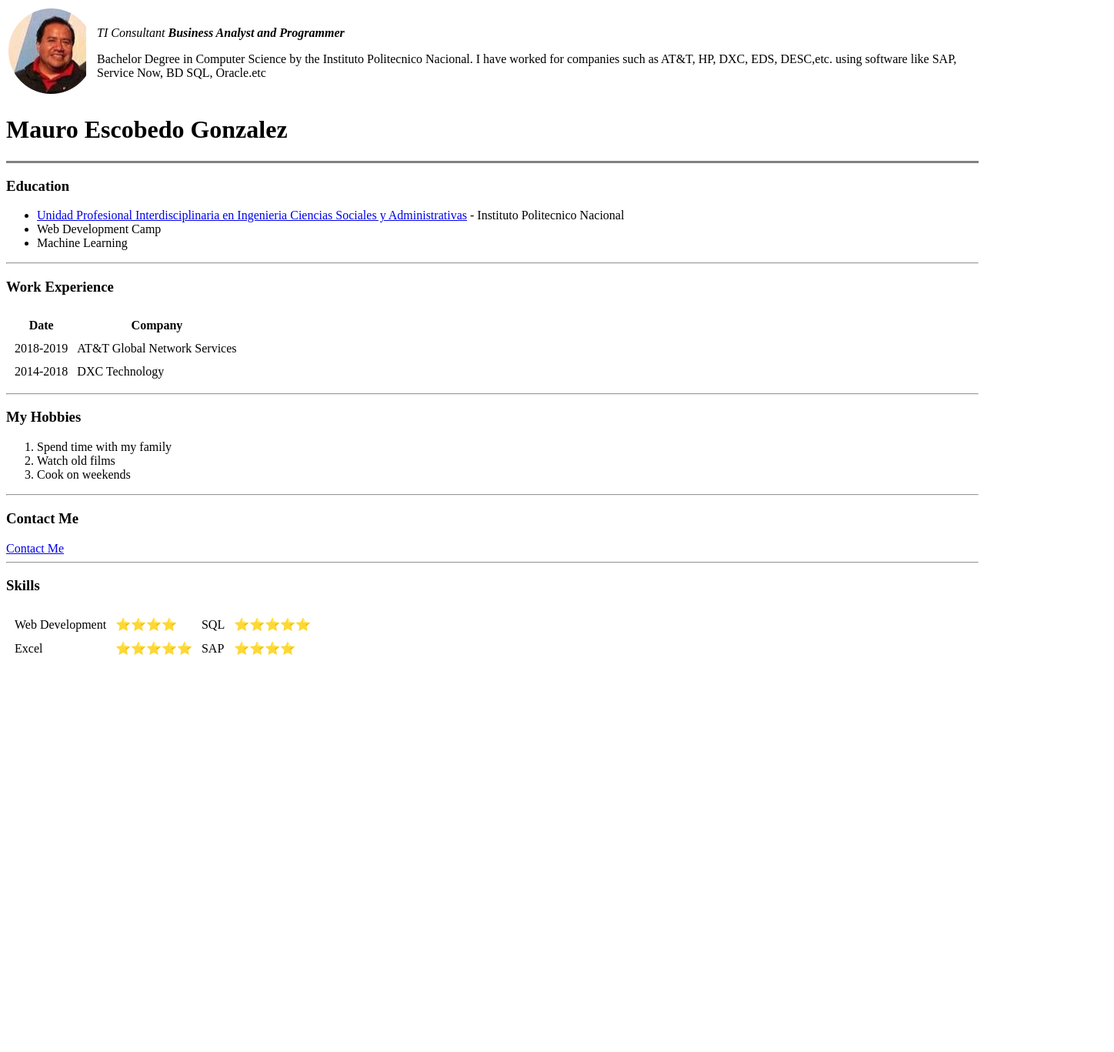
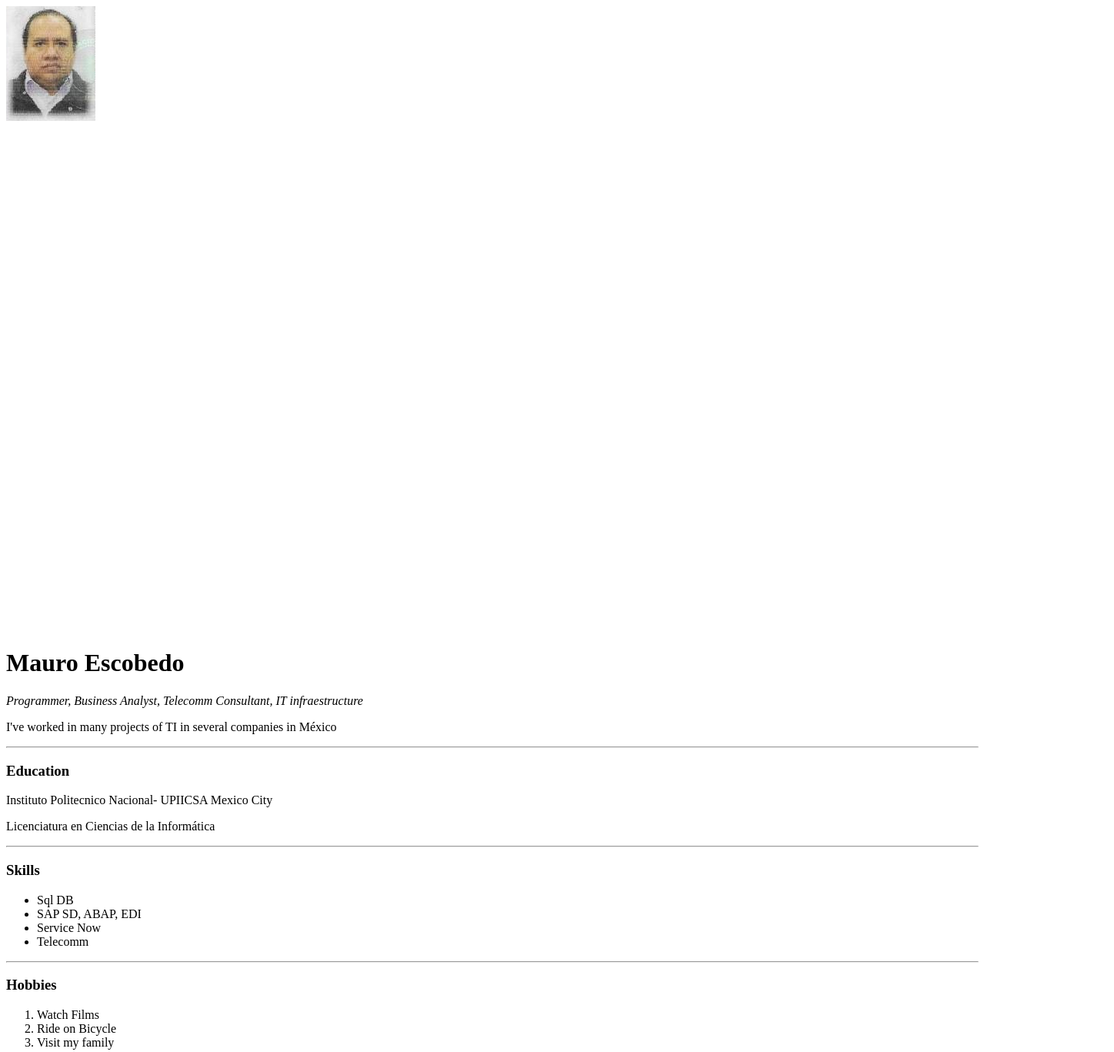
Before and after one commit to meg544/cv, a plain HTML site: page index.html in a window 1280 px wide. Shown: the top 1367 px of the page at 77% size, 1448 px wide, since content can reach past the window. Before the commit the page ends 871 px from the top, so only its background shows below. Drawn offline with Linux system fonts and the light colour scheme.

Commit message:
update index.html

```diff
--- a/index.html
+++ b/index.html
@@ -7,80 +7,35 @@
 </head>
 
 <body>
-  <table>
-    <tr>
-      <td><img src="images/mau2-modified.png" alt="Mauro profile picture"></td>
-      <td>
-        <p><em>TI Consultant <strong>Business Analyst and Programmer</strong></em></p>
-        <p>Bachelor Degree in Computer Science by the Instituto Politecnico Nacional. I have worked for companies such as AT&T, HP, DXC, EDS, DESC,etc. using software
-          like SAP, Service Now, BD SQL, Oracle.etc </p>
-      </td>
-    </tr>
-  </table>
+  <img src="images\mauro.png" alt="mauro's picture profile">
+  <h1>Mauro Escobedo</h1>
+  <p>
+    <em>Programmer, Business Analyst, Telecomm Consultant, IT infraestructure</em>
+  </p>
+  <p>I've worked in many projects of TI in several companies in México</p>
+  <hr>
+  <h3>Education</h3>
+  <p>Instituto Politecnico Nacional- UPIICSA Mexico City</p>
+  <p>Licenciatura en Ciencias de la Informática</p>
+  <hr>
+  <h3>Skills</h3>
+  <ul>
+    <li>Sql DB</li>
+    <li>SAP SD, ABAP, EDI</li>
+    <li>Service Now</li>
+    <li>Telecomm</li>
 
-  <h1>Mauro Escobedo Gonzalez</h1>
-
-
-  <hr size=3 noshade>
-  <h3>Education</h3>
-  <ul>
-    <li><a href="https://www.facebook.com/OficialUPIICSA/">Unidad Profesional Interdisciplinaria en Ingenieria Ciencias Sociales y Administrativas</a> - Instituto Politecnico Nacional</li>
-    <li>Web Development Camp</li>
-    <li>Machine Learning</li>
   </ul>
-<hr>
-  <h3>Work Experience</h3>
-  <table cellspacing = 10>
-    <tr>
-      <th>Date</th>
-      <th>Company</th>
-    </tr>
-    <tr>
-      <td>2018-2019</td>
-      <td>AT&T Global Network Services</td>
-    </tr>
-    <tr>
-      <td>2014-2018</td>
-      <td>DXC Technology</td>
-    </tr>
-  </table>
   <hr>
-  <h3>My Hobbies</h3>
+  <h3>Hobbies</h3>
   <ol>
-    <li>Spend time with my family</li>
-    <li>Watch old films</li>
-    <li>Cook on weekends</li>
+    <li>Watch Films</li>
+    <li>Ride on Bicycle</li>
+    <li>Visit my family</li>
   </ol>
   <hr>
   <h3>Contact Me</h3>
-
   <a href="contact.html">Contact Me</a>
-
-<hr>
-  <h3>Skills</h3>
-
-  <table cellspacing=10>
-
-    <tr>
-      <td>Web Development</td>
-      <td>⭐⭐⭐⭐</td>
-
-      <td>SQL</td>
-      <td>⭐⭐⭐⭐⭐</td>
-
-
-    </tr>
-
-    <tr>
-      <td>Excel</td>
-      <td>⭐⭐⭐⭐⭐</td>
-
-      <td>SAP</td>
-      <td>⭐⭐⭐⭐</td>
-
-    </tr>
-
-  </table>
 
 
 </body>
```
